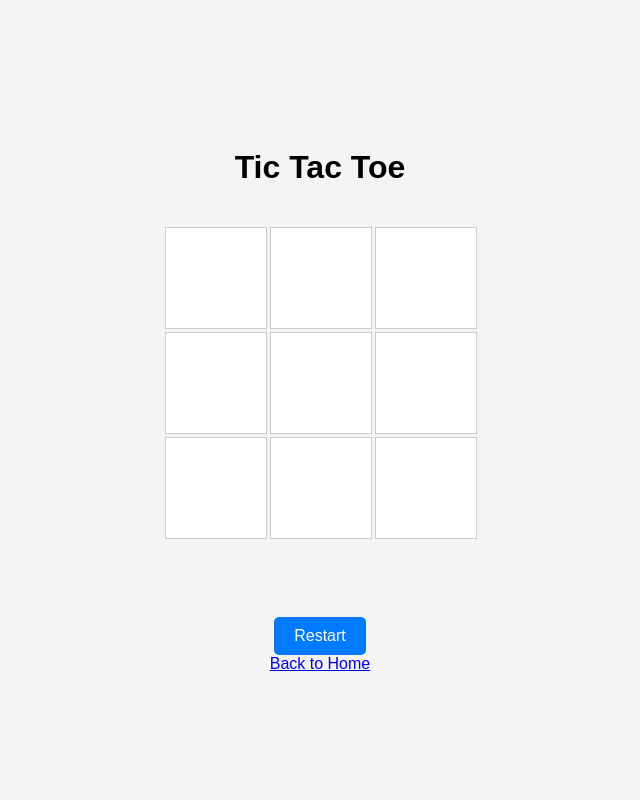
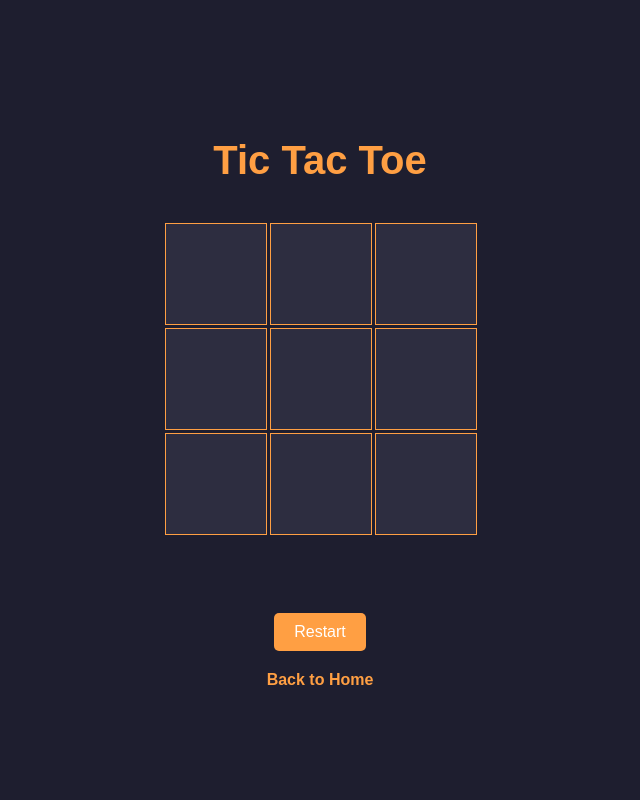
Before and after one commit to Kuro-ai/game_collection, a Django app: page /tic-tac-toe/ in a window 1280 px wide. Shown: the whole page, without its empty margins (320-960 px from the left). Run offline with Django 4.2, Linux system fonts and the light colour scheme; a user stored in the database is signed in.

Commit message:
apply css to ttt

```diff
--- a/static/css/tic_tac_toe.css
+++ b/static/css/tic_tac_toe.css
@@ -6,11 +6,14 @@ body {
     justify-content: center;
     height: 100vh;
     margin: 0;
-    background-color: #f4f4f4;
+    background-color: #1e1e2f; /* Dark background */
+    color: #ffffff;
 }
 
-.game-container {
-    text-align: center;
+h1 {
+    font-size: 2.5rem;
+    color: #ff9f43; /* Accent color for header */
+    margin-bottom: 20px;
 }
 
 #game-board {
@@ -28,8 +31,8 @@ body {
     align-items: center;
     justify-content: center;
     font-size: 2rem;
-    background-color: white;
-    border: 1px solid #ccc;
+    background-color: #2d2d40; /* Darker background for cells */
+    border: 1px solid #ff9f43; /* Accent border for cells */
     cursor: pointer;
     position: relative;
 }
@@ -50,7 +53,7 @@ body {
     position: absolute;
     width: 5px;
     height: 120%;
-    background-color: red;
+    background-color: #ff9f43; /* Accent color for cross */
     top: 50%;
     left: 50%;
     transform-origin: center;
@@ -75,7 +78,7 @@ body {
     position: absolute;
     width: 100%;
     height: 100%;
-    border: 5px solid blue;
+    border: 5px solid #4e84c7; /* Accent color for circle */
     border-radius: 50%;
     box-sizing: border-box;
     top: 0;
@@ -95,15 +98,15 @@ body {
 }
 
 #winner-message {
-    background-color: #e0ffe0;
-    color: #333;
+    background-color: #2d2d40;
+    color: #5cb85c;
     border: 2px solid #5cb85c;
 }
 
 #draw-message {
-    background-color: #f0f0f0;
-    color: #555;
-    border: 2px solid #ccc;
+    background-color: #2d2d40;
+    color: #f0ad4e;
+    border: 2px solid #f0ad4e;
 }
 
 .hidden {
@@ -116,7 +119,7 @@ body {
     padding: 10px 20px;
     font-size: 1rem;
     color: white;
-    background-color: #007bff;
+    background-color: #ff9f43;
     border: none;
     border-radius: 5px;
     text-align: center;
@@ -126,9 +129,20 @@ body {
 }
 
 #restart-button:hover {
-    background-color: #0056b3;
+    background-color: #ffc57c;
 }
 
 #restart-button:active {
-    background-color: #004085;
+    background-color: #ff7f2a;
 }
+
+a {
+    color: #ff9f43;
+    text-decoration: none;
+    margin-top: 20px;
+    font-weight: bold;
+}
+
+a:hover {
+    text-decoration: underline;
+}
```
Also changed, not shown: db.sqlite3.
